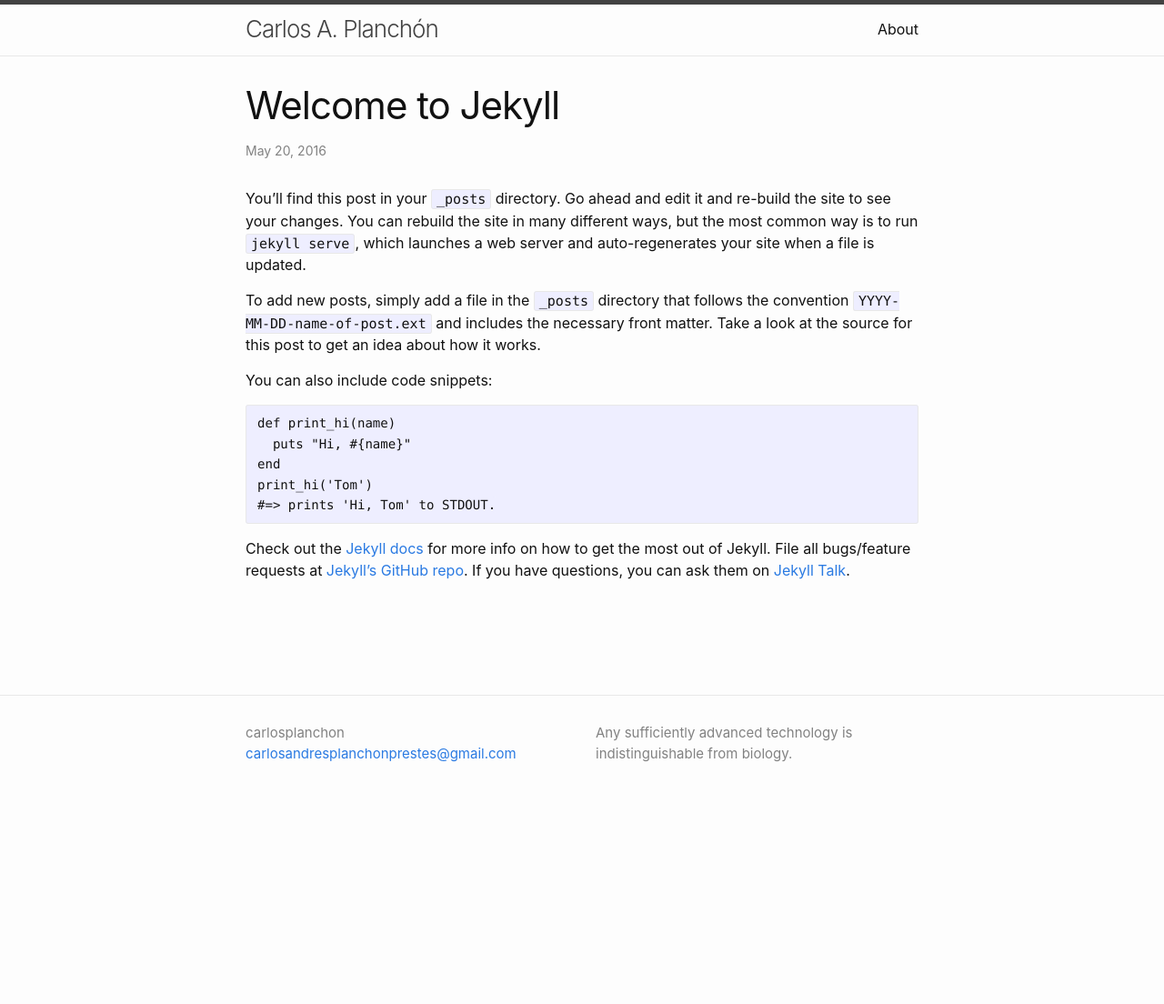
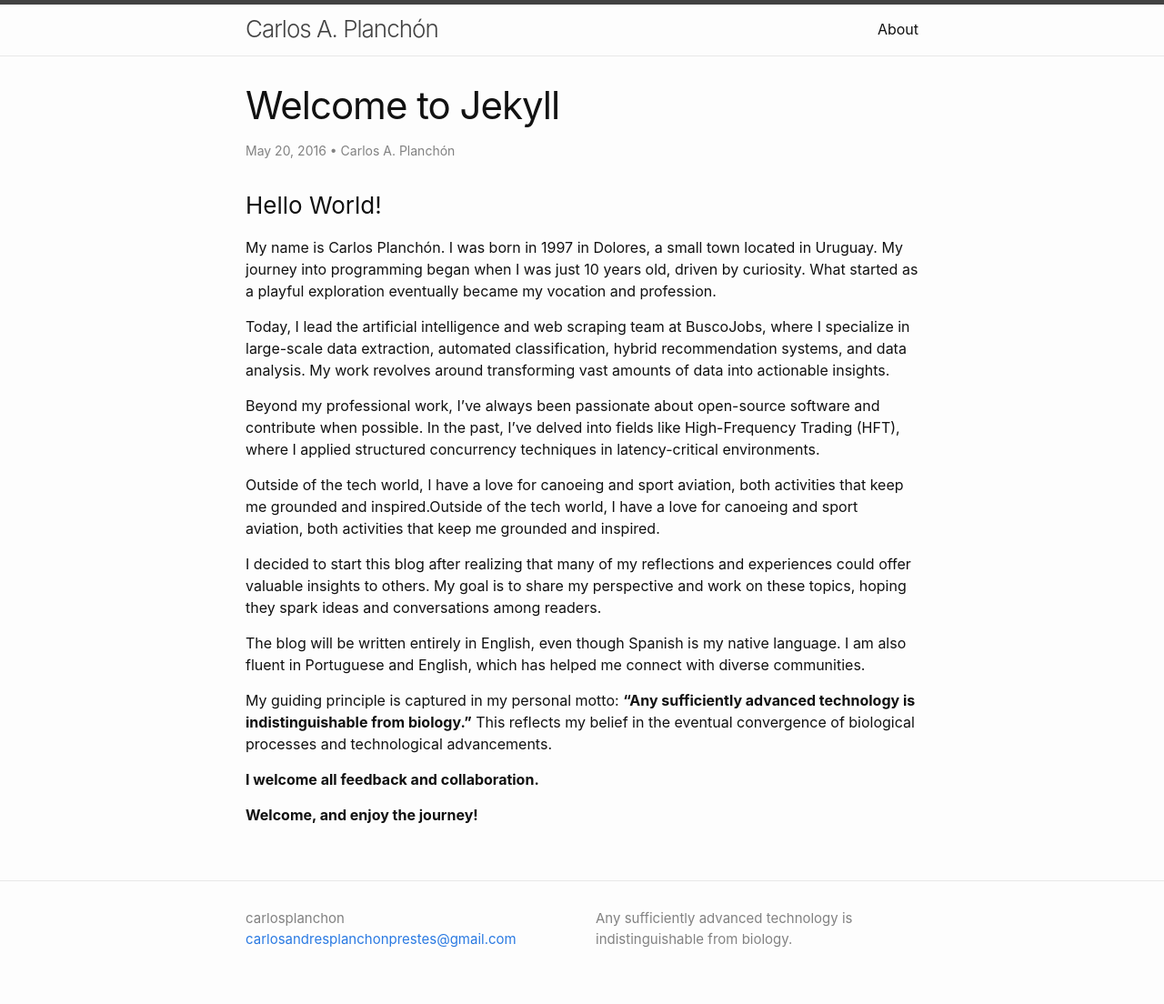
Before and after one commit to carlosplanchon/carlosplanchon.github.io, a Jekyll site: the page built from _posts/2016-05-20-welcome-to-jekyll.md, in a window 1280 px wide. Shown: the whole page at 91% size. Built offline with Jekyll 4.4.1, drawn with Linux system fonts in a browser that asks for light colours; comment, search, counter and statistics services are not loaded; before the commit the page ends 900 px from its top, so only the background shows below that.

Commit message:
Update _posts/2016-05-20-welcome-to-jekyll.md (via Pages CMS)

````diff
--- a/_posts/2016-05-20-welcome-to-jekyll.md
+++ b/_posts/2016-05-20-welcome-to-jekyll.md
@@ -1,24 +1,28 @@
 ---
 layout: post
-cover: /media/zach-reiner-jekyll-island-1.jpg
-title: "Welcome to Jekyll"
+cover: /media/preflight_checklist_29_12_2024.jpeg
+title: Welcome to Jekyll
+categories: programming
+author:
+  - Carlos A. Planchón
+meta: "#introduction"
 ---
-You’ll find this post in your `_posts` directory. Go ahead and edit it and re-build the site to see your changes. You can rebuild the site in many different ways, but the most common way is to run `jekyll serve`, which launches a web server and auto-regenerates your site when a file is updated.
+### Hello World!
 
-To add new posts, simply add a file in the `_posts` directory that follows the convention `YYYY-MM-DD-name-of-post.ext` and includes the necessary front matter. Take a look at the source for this post to get an idea about how it works.
+My name is Carlos Planchón. I was born in 1997 in Dolores, a small town located in Uruguay. My journey into programming began when I was just 10 years old, driven by curiosity. What started as a playful exploration eventually became my vocation and profession.
 
-You can also include code snippets:
+Today, I lead the artificial intelligence and web scraping team at BuscoJobs, where I specialize in large-scale data extraction, automated classification, hybrid recommendation systems, and data analysis. My work revolves around transforming vast amounts of data into actionable insights.
 
-```
-def print_hi(name)
-  puts "Hi, #{name}"
-end
-print_hi('Tom')
-#=> prints 'Hi, Tom' to STDOUT.
-```
+Beyond my professional work, I've always been passionate about open-source software and contribute when possible. In the past, I've delved into fields like High-Frequency Trading (HFT), where I applied structured concurrency techniques in latency-critical environments.
 
-Check out the [Jekyll docs][jekyll-docs] for more info on how to get the most out of Jekyll. File all bugs/feature requests at [Jekyll’s GitHub repo][jekyll-gh]. If you have questions, you can ask them on [Jekyll Talk][jekyll-talk].
+Outside of the tech world, I have a love for canoeing and sport aviation, both activities that keep me grounded and inspired.Outside of the tech world, I have a love for canoeing and sport aviation, both activities that keep me grounded and inspired.
 
-[jekyll-docs]: http://jekyllrb.com/docs/home
-[jekyll-gh]:   https://github.com/jekyll/jekyll
-[jekyll-talk]: https://talk.jekyllrb.com/
+I decided to start this blog after realizing that many of my reflections and experiences could offer valuable insights to others. My goal is to share my perspective and work on these topics, hoping they spark ideas and conversations among readers.
+
+The blog will be written entirely in English, even though Spanish is my native language. I am also fluent in Portuguese and English, which has helped me connect with diverse communities.
+
+My guiding principle is captured in my personal motto: **"Any sufficiently advanced technology is indistinguishable from biology."** This reflects my belief in the eventual convergence of biological processes and technological advancements.
+
+**I welcome all feedback and collaboration.**
+
+**Welcome, and enjoy the journey!**
````
